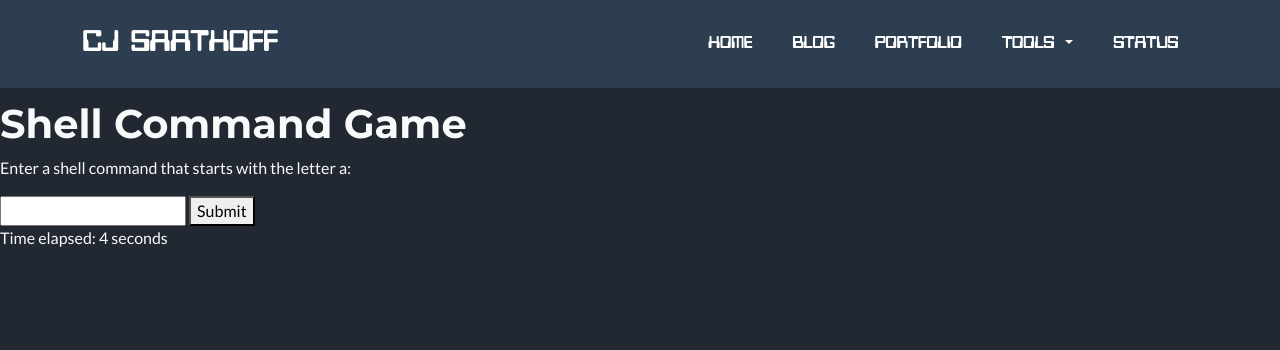
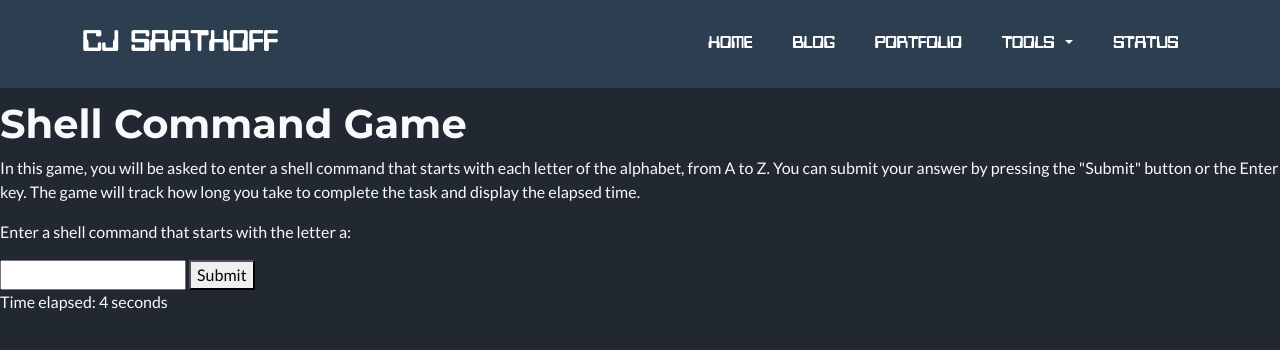
Before and after one commit to cjthedj97/personal_website, a Jekyll site: the page built from pages/shell-command-game.html, in a window 1280 px wide. Shown: the top 350 px of the page. Built offline with Jekyll 4.4.1, drawn with Linux system fonts in a browser that asks for light colours; nearby versions of some CDN libraries.

Commit message:
Update shell-command-game.html

```diff
--- a/pages/shell-command-game.html
+++ b/pages/shell-command-game.html
@@ -5,6 +5,9 @@ permalink: /games/shell-command-game
 ---
 
   <h1>Shell Command Game</h1>
+    <p>In this game, you will be asked to enter a shell command that starts with each letter of the alphabet, from A to Z.
+    You can submit your answer by pressing the "Submit" button or the Enter key.
+    The game will track how long you take to complete the task and display the elapsed time.</p>
     <div id="commands">
         <p id="commandPrompt"></p>
         <input type="text" id="commandInput" onkeypress="handleKeyPress(event)">
```
